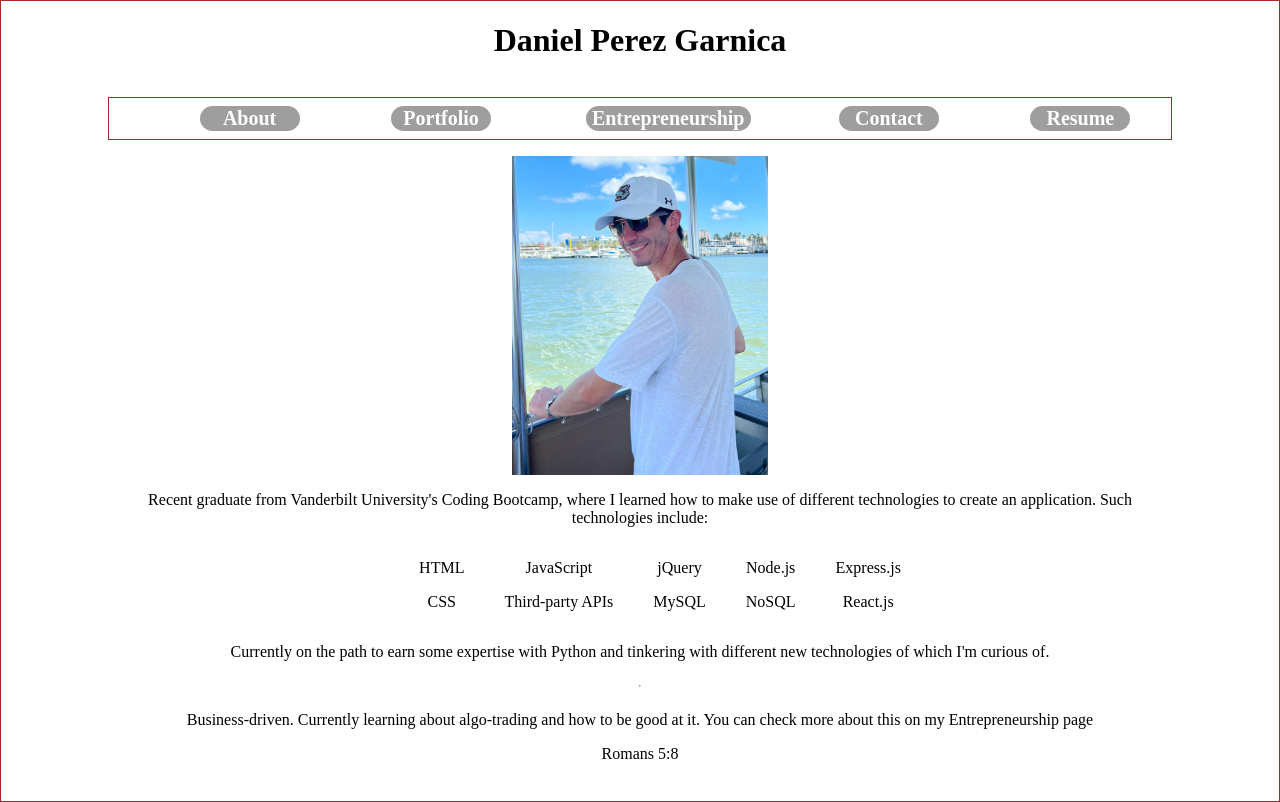
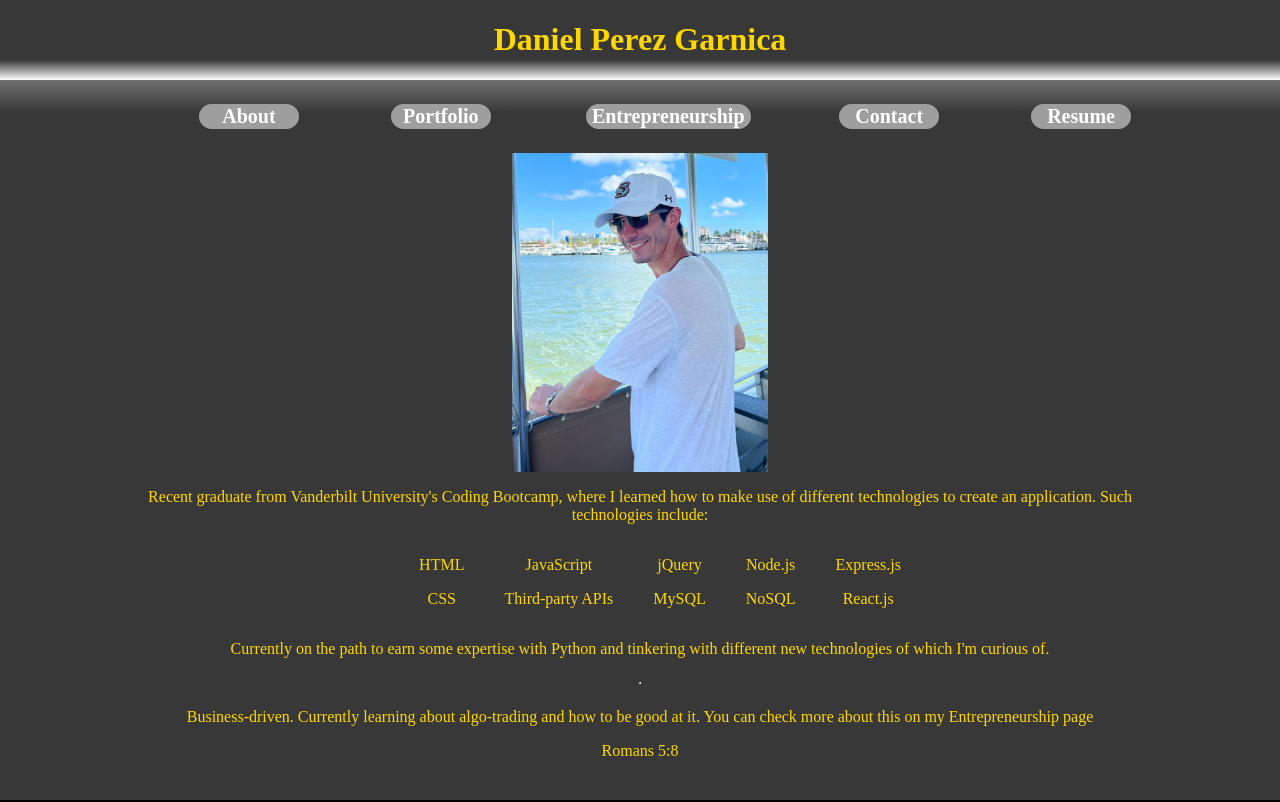
Before and after one commit to Daniel-PeGa/DanielPerezGarnicaReactPortfolio, a React (Create React App) app in the folder portfolio/: page / in a window 1280 px wide. Built offline with nearby package versions, Linux system fonts and the light colour scheme; grey boxes are pictures that could not be loaded.

Commit message:
Ahora si ya se va viendo mas completo

```diff
--- a/portfolio/public/index.html
+++ b/portfolio/public/index.html
@@ -11,7 +11,7 @@
       href="https://fonts.googleapis.com/css?family=Open+Sans&display=swap"
       rel="stylesheet"/>
       <link rel="stylesheet" href="https://cdnjs.cloudflare.com/ajax/libs/font-awesome/4.7.0/css/font-awesome.min.css">
-    <link rel="icon" href="%PUBLIC_URL%/favicon.ico" />
+    <link rel="icon" href="images/kingLogo.webp" />
     <meta name="viewport" content="width=device-width, initial-scale=1" />
     <meta name="theme-color" content="#000000" />
     <meta
--- a/portfolio/src/components/Header.js
+++ b/portfolio/src/components/Header.js
@@ -28,9 +28,11 @@ function Header() {
 
     return (
         <div className="headerContainer">
-            <div className="headerName border">
+            <a href="/" className="text-decorations">
+            <div className="headerName glow">
             <h1>Daniel Perez Garnica</h1>
             </div>
+            </a>
             <div className="flexCenterCol">
             <Navigation
             currentPage={currentPage}
--- a/portfolio/src/components/Project.js
+++ b/portfolio/src/components/Project.js
@@ -3,9 +3,9 @@ import React from "react";
 function Project(props) {
   return (
     <div className="flexCenterCol">
-      <div className="border maxW80 flexCenterRow">
+      <div className=" maxW80 flexCenterRow">
         {props.projects.map((project) => (
-          <div className="w40 flexCenterCol border m02">
+          <div className="w40 flexCenterCol m02">
             <div className="card">
               <div className="card-image">
                 <figure className="">
--- a/portfolio/src/index.css
+++ b/portfolio/src/index.css
@@ -7,13 +7,21 @@ body {
   font-family: 'Times New Roman', Times, serif;
   -webkit-font-smoothing: antialiased;
   -moz-osx-font-smoothing: grayscale;
-  /* background-color: #000000; */
-	/* background-image: linear-gradient(350deg, #fdfdfd 0%, #393838 14%); */
+  color: #FFD700;
+  background-color: #000000;
+	background-image: linear-gradient(180deg, #fdfdfd 0%, #393838 14%);
+
+  /* border-color: brown;
+  border-style: solid;
+  border-width: 1px 1px 1px 1px; */
+
+}
+
+/* .border {
   border-color: brown;
   border-style: solid;
   border-width: 1px 1px 1px 1px;
-
-}
+} */
 
 .text-decorations {
   text-decoration: none;
@@ -95,7 +103,8 @@ code {
   flex-direction: column;
   justify-content: center;
   align-items: center;
-  /* background-image: linear-gradient(360deg, #fdfdfd 0%, #393838 25%); */
+  color: #FFD700;
+  background-image: linear-gradient(360deg, #fdfdfd 0%, #393838 25%);
 
 
   /* border-color: brown;
@@ -125,9 +134,9 @@ code {
   align-items: center;
   text-decoration: none;
 
-  border-color: brown;
+  /* border-color: brown;
   border-style: solid;
-  border-width: 1px 1px 1px 1px;
+  border-width: 1px 1px 1px 1px; */
 
 }
 
```
Also changed, not shown: portfolio/public/images/GithubLogo.png, portfolio/public/images/kingLogo.webp (added).
